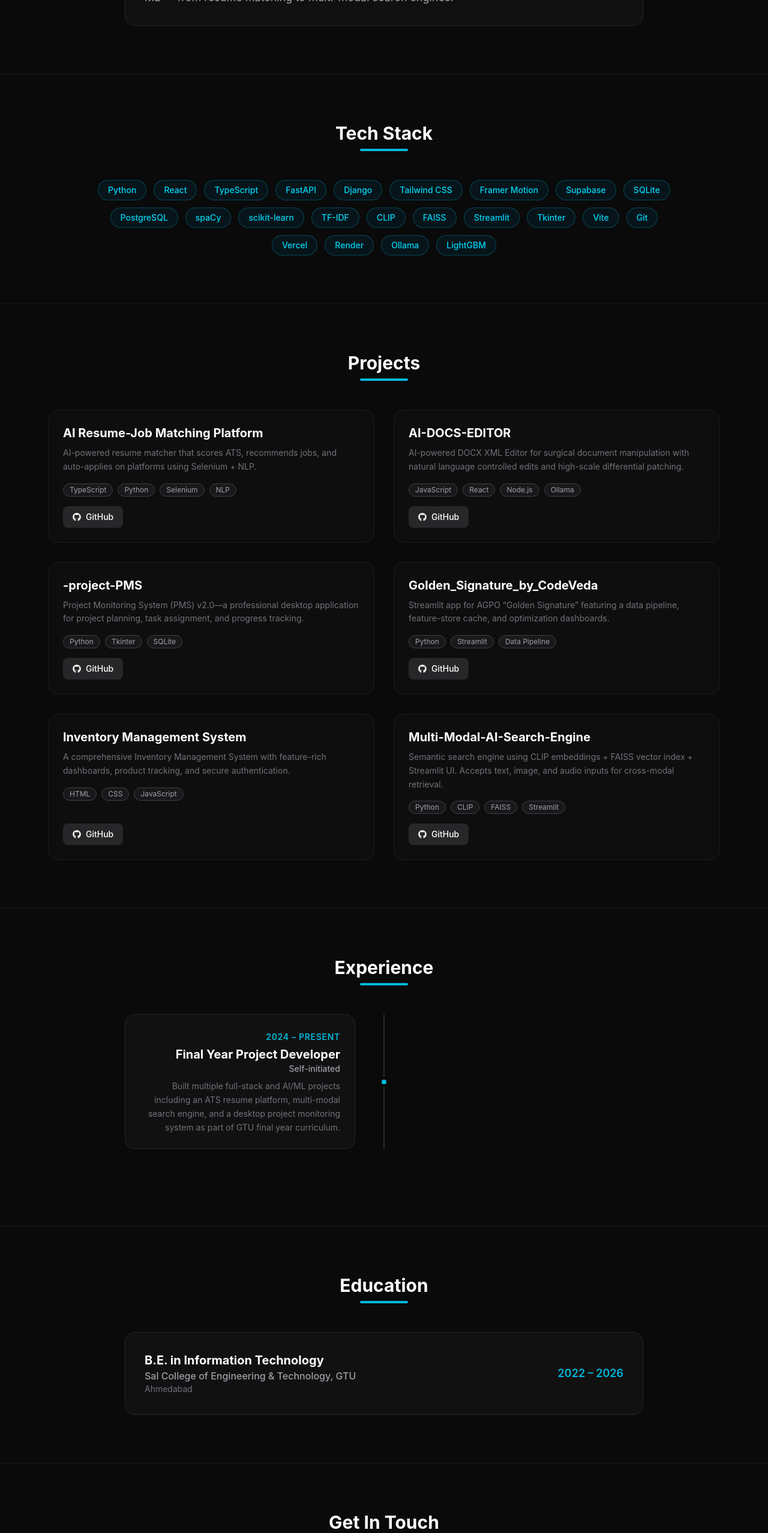
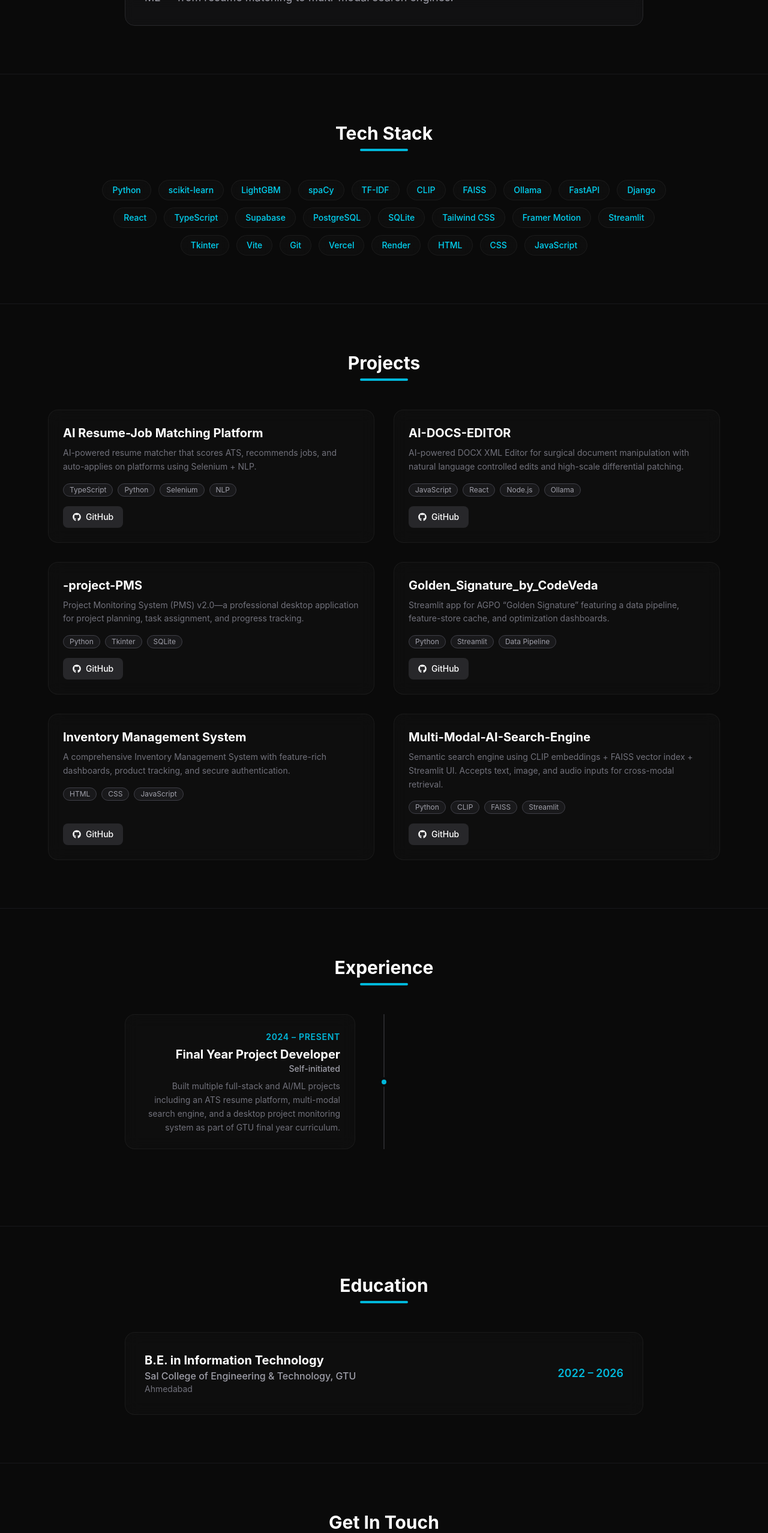
Before and after one commit to BLACKDEVIL4114/Portfolio-Website-, a React (Vite) app: page / in a window 1280 px wide. Shown: the part 1117-3673 px from the top of the page at 60% size. Built offline with nearby package versions, Linux system fonts and the light colour scheme.

Commit message:
Apply glass effect to Skills, Experience, and Education sections

```diff
--- a/src/components/Education.jsx
+++ b/src/components/Education.jsx
@@ -21,7 +21,7 @@ const Education = () => {
           whileInView={{ opacity: 1, y: 0 }}
           viewport={{ once: true }}
           transition={{ duration: 0.6 }}
-          className="bg-zinc-900/50 border border-zinc-800 p-8 rounded-2xl backdrop-blur-sm flex flex-col md:flex-row justify-between items-start md:items-center gap-4"
+          className="bg-white/[0.02] backdrop-blur-md border border-white/[0.05] p-8 rounded-2xl flex flex-col md:flex-row justify-between items-start md:items-center gap-4"
         >
           <div>
             <h3 className="text-xl font-bold text-white">B.E. in Information Technology</h3>
--- a/src/components/Experience.jsx
+++ b/src/components/Experience.jsx
@@ -34,7 +34,7 @@ const Experience = () => {
 
               {/* Content */}
               <div className="ml-8 md:ml-0 md:w-1/2 md:pr-12 md:text-right flex justify-end">
-                <div className="bg-zinc-900/50 border border-zinc-800 p-6 rounded-2xl max-w-lg">
+                <div className="bg-white/[0.02] backdrop-blur-md border border-white/[0.05] p-6 rounded-2xl max-w-lg">
                   <span className="text-cyan-500 text-sm font-semibold uppercase tracking-wider">2024 – Present</span>
                   <h3 className="text-xl font-bold text-white mt-1">Final Year Project Developer</h3>
                   <p className="text-zinc-400 font-medium text-sm mb-2">Self-initiated</p>
--- a/src/components/Skills.jsx
+++ b/src/components/Skills.jsx
@@ -2,9 +2,10 @@ import React from 'react';
 import { motion } from 'framer-motion';
 
 const skills = [
-  "Python", "React", "TypeScript", "FastAPI", "Django", "Tailwind CSS", "Framer Motion",
-  "Supabase", "SQLite", "PostgreSQL", "spaCy", "scikit-learn", "TF-IDF", "CLIP", "FAISS",
-  "Streamlit", "Tkinter", "Vite", "Git", "Vercel", "Render", "Ollama", "LightGBM"
+  "Python", "scikit-learn", "LightGBM", "spaCy", "TF-IDF", "CLIP", "FAISS", "Ollama",
+  "FastAPI", "Django", "React", "TypeScript", "Supabase", "PostgreSQL", "SQLite",
+  "Tailwind CSS", "Framer Motion", "Streamlit", "Tkinter", "Vite", "Git", "Vercel", "Render",
+  "HTML", "CSS", "JavaScript"
 ];
 
 const Skills = () => {
@@ -30,7 +31,7 @@ const Skills = () => {
               whileInView={{ opacity: 1, scale: 1 }}
               viewport={{ once: true }}
               transition={{ duration: 0.3, delay: index * 0.05 }}
-              className="text-sm rounded-full border border-cyan-500/30 text-cyan-400 bg-cyan-950/30 px-4 py-1.5 font-medium hover:border-cyan-500/60 transition-colors cursor-default"
+              className="text-sm rounded-full border border-white/[0.05] text-cyan-400 bg-white/[0.02] backdrop-blur-sm px-4 py-1.5 font-medium hover:border-cyan-500/30 transition-all cursor-default"
             >
               {skill}
             </motion.span>
```
